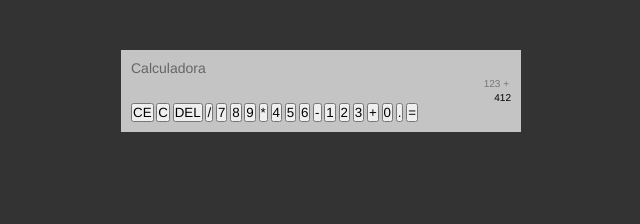
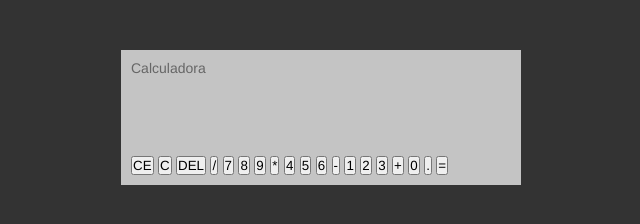
Before and after one commit to MessiasSilvaDev/calculator-project, a plain HTML site: page index.html in a window 1280 px wide. Shown: the whole page, without its empty margins (319-959 px from the left). Drawn offline with Linux system fonts and the light colour scheme.

Commit message:
Create the wrapper-button component and Refactor main-operations component

```diff
--- a/css/components/main-operations.css
+++ b/css/components/main-operations.css
@@ -1,10 +1,19 @@
 .main-operations {
   text-align: right;
+  overflow-wrap: break-word;
+  min-height: 8rem;
+}
+
+.main-operations .previousOperation,
+.main-operations .currentOperation {
+  padding: 0.2rem;
 }
 
 .main-operations .previousOperation {
   color: #777;
-  padding: 0.2rem;
-  overflow-wrap: break-word;
-  min-height: 1.6rem;
 }
+
+.main-operations .currentOperation {
+  font-size: 3.6rem;
+  font-weight: 700;
+}
--- /dev/null
+++ b/css/components/wrapper-button.css
@@ -0,0 +1,32 @@
+.button-container {
+  display: grid;
+  grid-template-columns: 1fr 1fr 1fr 1fr;
+  gap: 0.3rem;
+}
+
+.button-container .button {
+  border: 0.1rem solid transparent;
+  border-radius: 0;
+  height: 9rem;
+  font-size: 2rem;
+  background-color: #dbdbdb;
+  cursor: pointer;
+}
+
+.button-container .number {
+  background-color: #f3f3f3;
+}
+
+.button-container .number:hover {
+  background-color: #bababa;
+  border-color: #999;
+}
+
+.button-container #equal-btn {
+  grid-column: span 2;
+  background-color: #75a5cb;
+}
+
+.button-container #equal-btn:hover {
+  background-color: #3a91d8;
+}
--- a/css/reset.css
+++ b/css/reset.css
@@ -15,4 +15,5 @@ body {
   align-items: center;
   justify-content: center;
   padding: 5rem;
+  font-size: 1.6rem;
 }
--- a/index.html
+++ b/index.html
@@ -5,38 +5,38 @@
     <meta name="viewport" content="width=device-width, initial-scale=1.0" />
     <title>Calculator</title>
     <link rel="stylesheet" href="./css/reset.css" />
-    <link rel="stylesheet" href="./css/index.css" />
-    <link rel="stylesheet" href="./css/components/main-calc.css">
-    <link rel="stylesheet" href="./css/components/main-operations.css">
+    <link rel="stylesheet" href="./css/components/main-calc.css" />
+    <link rel="stylesheet" href="./css/components/main-operations.css" />
+    <link rel="stylesheet" href="./css/components/wrapper-button.css" />
   </head>
   <body>
     <main>
       <div class="main-calc">
         <h3 class="title">Calculadora</h3>
         <div class="main-operations">
-          <div class="previousOperation">123 +</div>
-          <div class="currentOperation">412</div>
+          <div class="previousOperation"></div>
+          <div class="currentOperation"></div>
         </div>
-        <div class="button-container">
-          <button>CE</button>
-          <button>C</button>
-          <button>DEL</button>
-          <button>/</button>
-          <button class="number">7</button>
-          <button class="number">8</button>
-          <button class="number">9</button>
-          <button>*</button>
-          <button class="number">4</button>
-          <button class="number">5</button>
-          <button class="number">6</button>
-          <button>-</button>
-          <button class="number">1</button>
-          <button class="number">2</button>
-          <button class="number">3</button>
-          <button>+</button>
-          <button class="number">0</button>
-          <button class="number">.</button>
-          <button id="equal-btn">=</button>
+        <div class="wrapper-button">
+          <button class="button">CE</button>
+          <button class="button">C</button>
+          <button class="button">DEL</button>
+          <button class="button">/</button>
+          <button class="button number">7</button>
+          <button class="button number">8</button>
+          <button class="button number">9</button>
+          <button class="button">*</button>
+          <button class="button number">4</button>
+          <button class="button number">5</button>
+          <button class="button number">6</button>
+          <button class="button">-</button>
+          <button class="button number">1</button>
+          <button class="button number">2</button>
+          <button class="button number">3</button>
+          <button class="button">+</button>
+          <button class="button number">0</button>
+          <button class="button number">.</button>
+          <button class="button" id="equal-btn">=</button>
         </div>
       </div>
     </main>
```
